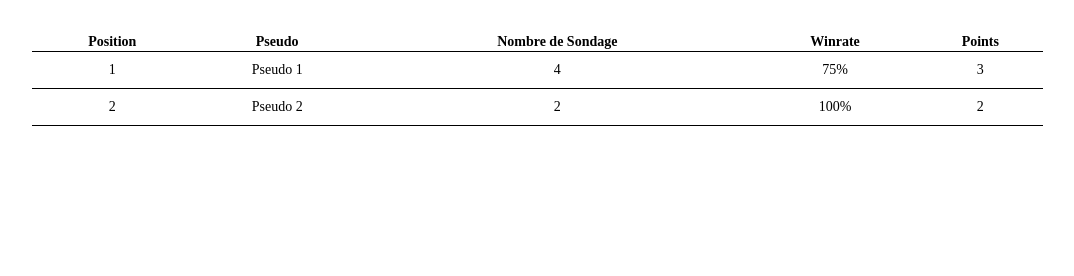
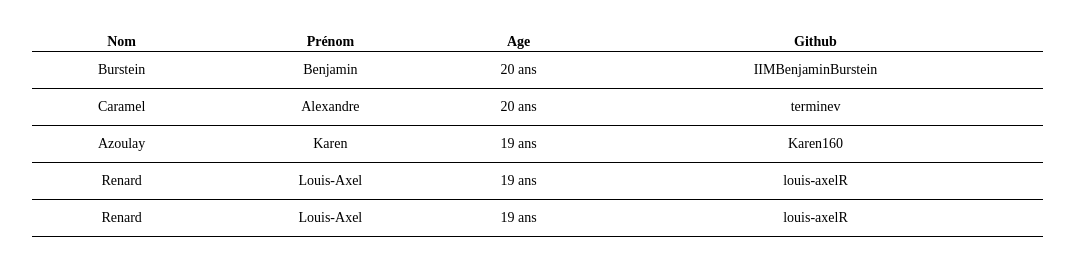
Before and after one commit to Karen160/Git_Github, a plain HTML site: page index.html in a window 1280 px wide. Shown: the whole page, without its empty margins (1-1075 px from the left). Drawn offline with Linux system fonts and the light colour scheme.

Commit message:
:memo: Ajout info tableau

```diff
--- a/index.html
+++ b/index.html
@@ -12,29 +12,43 @@
 			<table class="membre">
 				<thead>
 					<tr>
-						<th>Position</th>
-						<th>Pseudo</th>
-						<th>Nombre de Sondage</th>
-						<th>Winrate</th>
-						<th>Points</th>
+						<th>Nom </th>
+						<th>Prénom</th>
+						<th>Age</th>
+						<th>Github</th>
 					</tr>
 				</thead>
 				<tbody>
 					<tr>
-						<td>1</td>
-						<td>Pseudo 1</td>
-						<td>4</td>
-						<td>75%</td>
-						<td>3</td>
+						<td>Burstein</td>
+						<td>Benjamin</td>
+						<td>20 ans</td>
+						<td>IIMBenjaminBurstein</td>
 					</tr>
 					<tr>
-						<td>2</td>
-						<td>Pseudo 2</td>
-						<td>2</td>
-						<td>100%</td>
-						<td>2</td>
+						<td>Caramel</td>
+						<td>Alexandre</td>
+						<td>20 ans</td>
+						<td>terminev</td>
 					</tr>
-
+					<tr>
+						<td>Azoulay</td>
+						<td>Karen</td>
+						<td>19 ans</td>
+						<td>Karen160</td>
+					</tr>
+					<tr>
+						<td>Renard</td>
+						<td>Louis-Axel</td>
+						<td>19 ans</td>
+						<td>louis-axelR</td>
+					</tr>
+					<tr>
+						<td>Renard</td>
+						<td>Louis-Axel</td>
+						<td>19 ans</td>
+						<td>louis-axelR</td>
+					</tr>
 				</tbody>
             </table>
 		</div>
```
